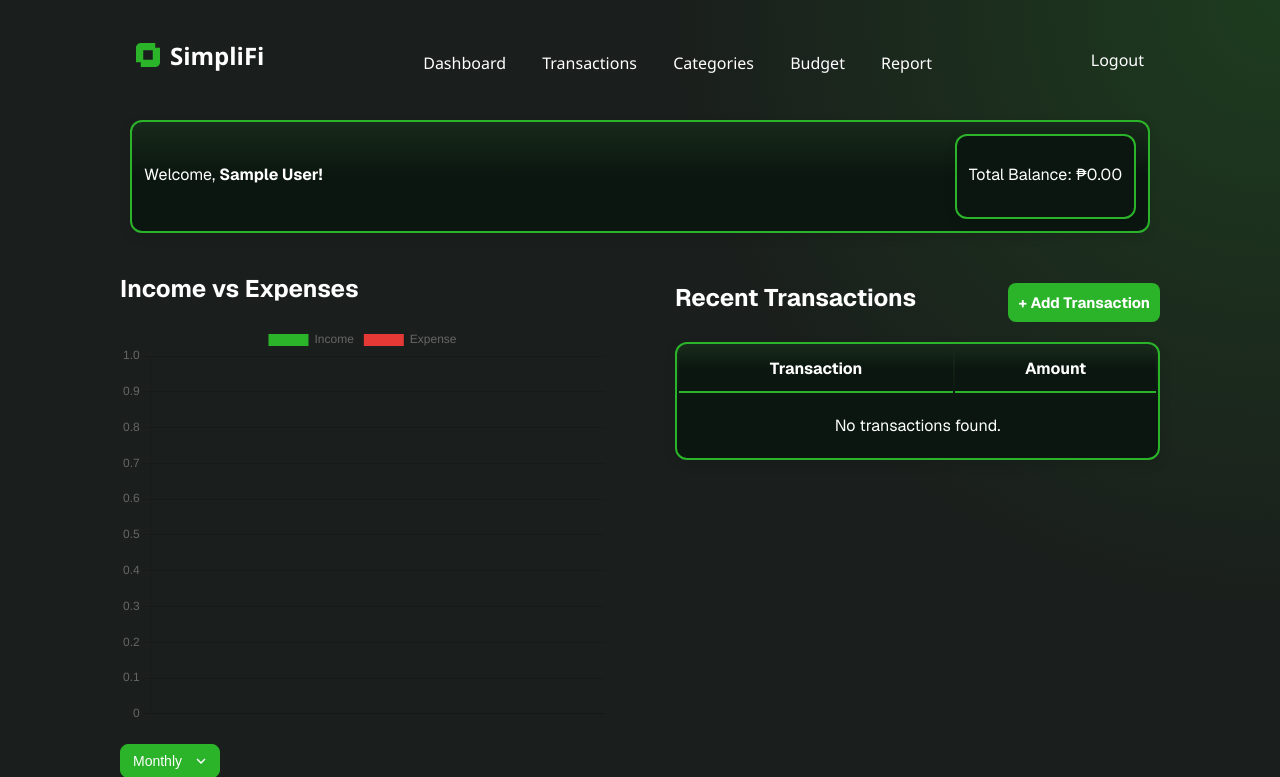
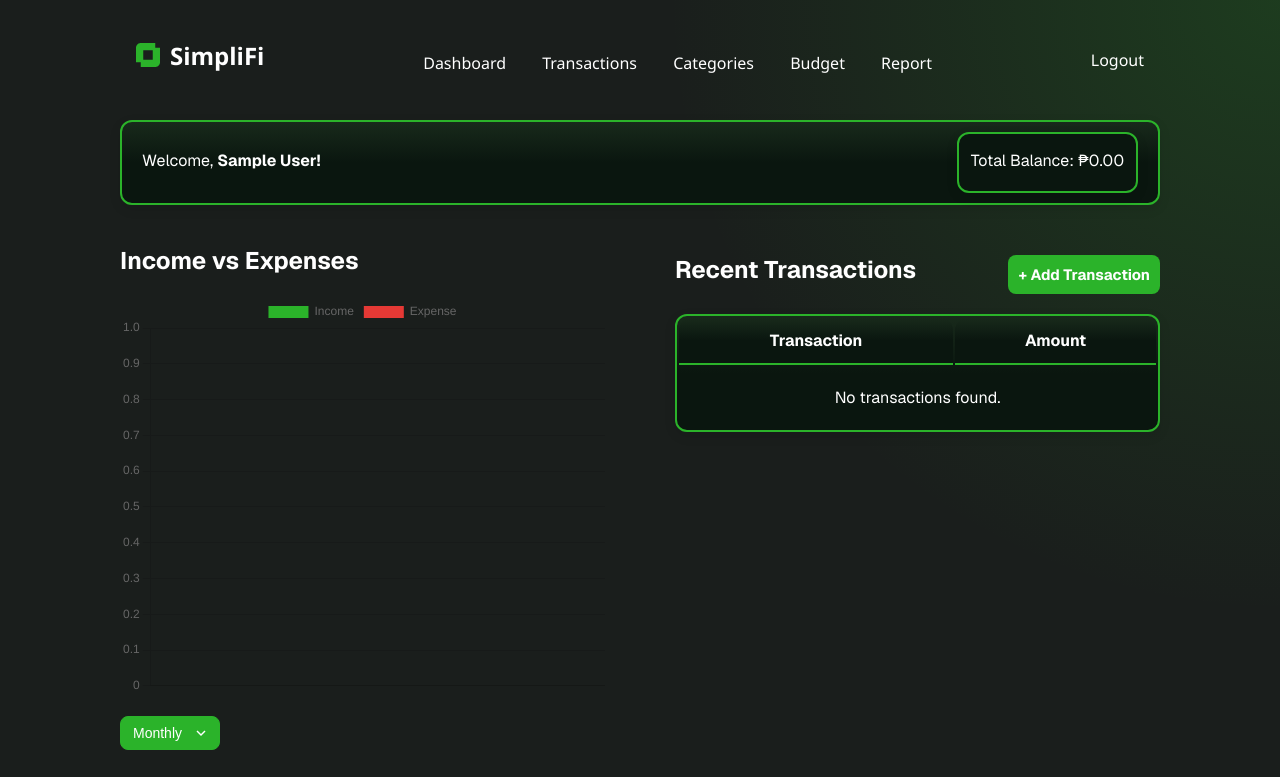
Before and after one commit to Mekuuuuu/cmsc126-long-exam-2, a Django app: page / in a window 1280 px wide. Shown: the top 777 px of the page. After the commit the page ends 750 px from the top, so only its background shows below. Run offline with Django 5.2, Linux system fonts and the light colour scheme; the visitor is signed in with stand-in values (Sample User, id 1); data that the repository does not hold is empty.

Commit message:
Fix total balance ui and new category button

```diff
--- a/budget_tracker/static/css/homestyle.css
+++ b/budget_tracker/static/css/homestyle.css
@@ -160,12 +160,12 @@ body {
     justify-content: space-between;
     width: 100%;
     gap: 16px;
-    padding: 12px;
+    padding: 10px 20px 10px 20px;
 }
 
 
 .container-totalbalance {
-    padding: 12px;
+    padding: 0 12px 0 12px;
     border: 2px solid #2BB32A;
     background: #0A160F;
     border-radius: 12px;
@@ -255,8 +255,8 @@ body {
 button,
 .button-link {
     font-family: inherit;
-    /* background-color: #2BB32A; */
-    color: rgb(255, 255, 255);
+    background-color: #2BB32A;
+    color: #FFFFFF;
     padding: 10px;
     margin-top: 10px;
     border: none;
@@ -284,8 +284,8 @@ form {
     display: flex;
     justify-content: space-between;
     align-items: center;
-    padding: 0 10px;
     margin: 20px 0 0;
+    width: 100%;
 }
 
 .profile-btn {
```
